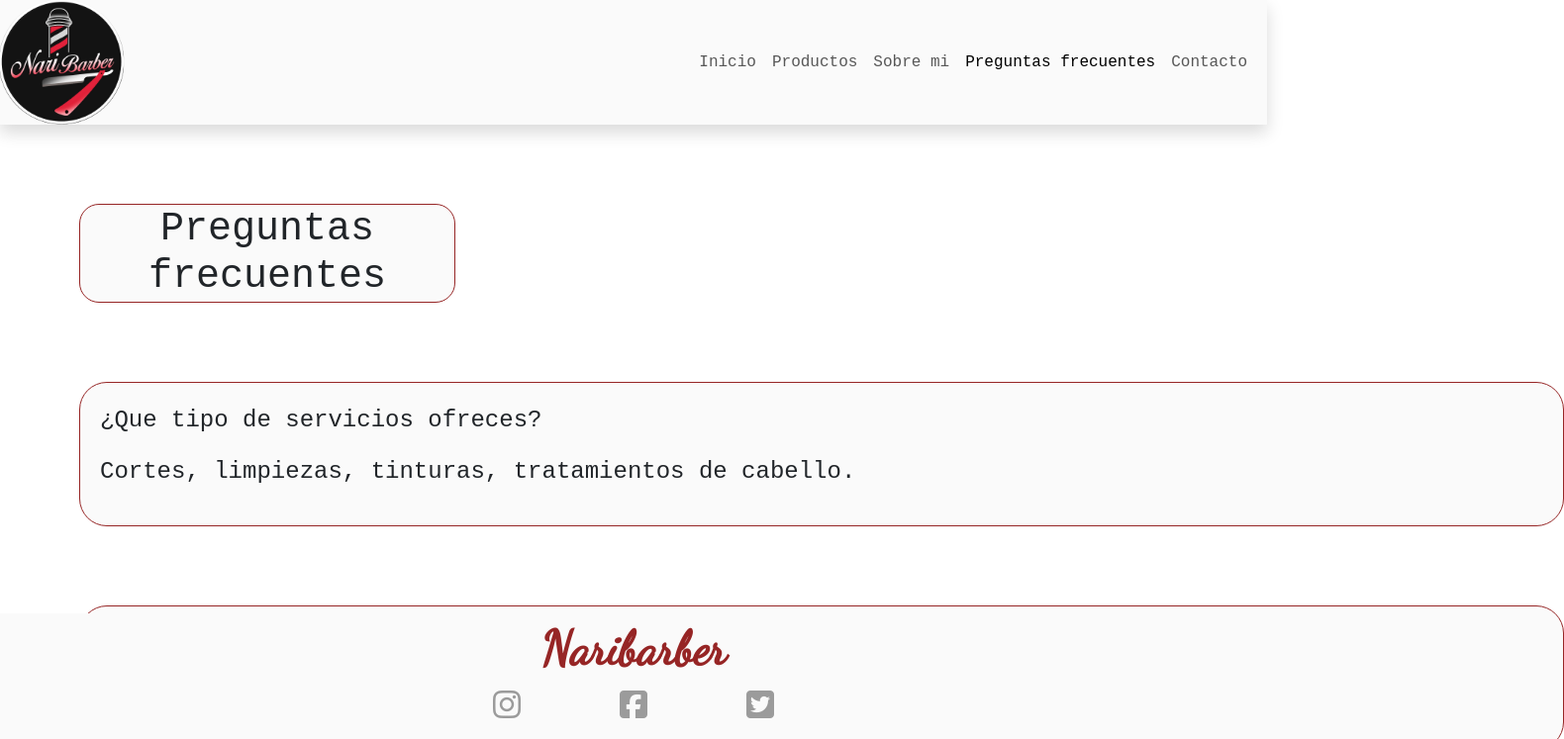
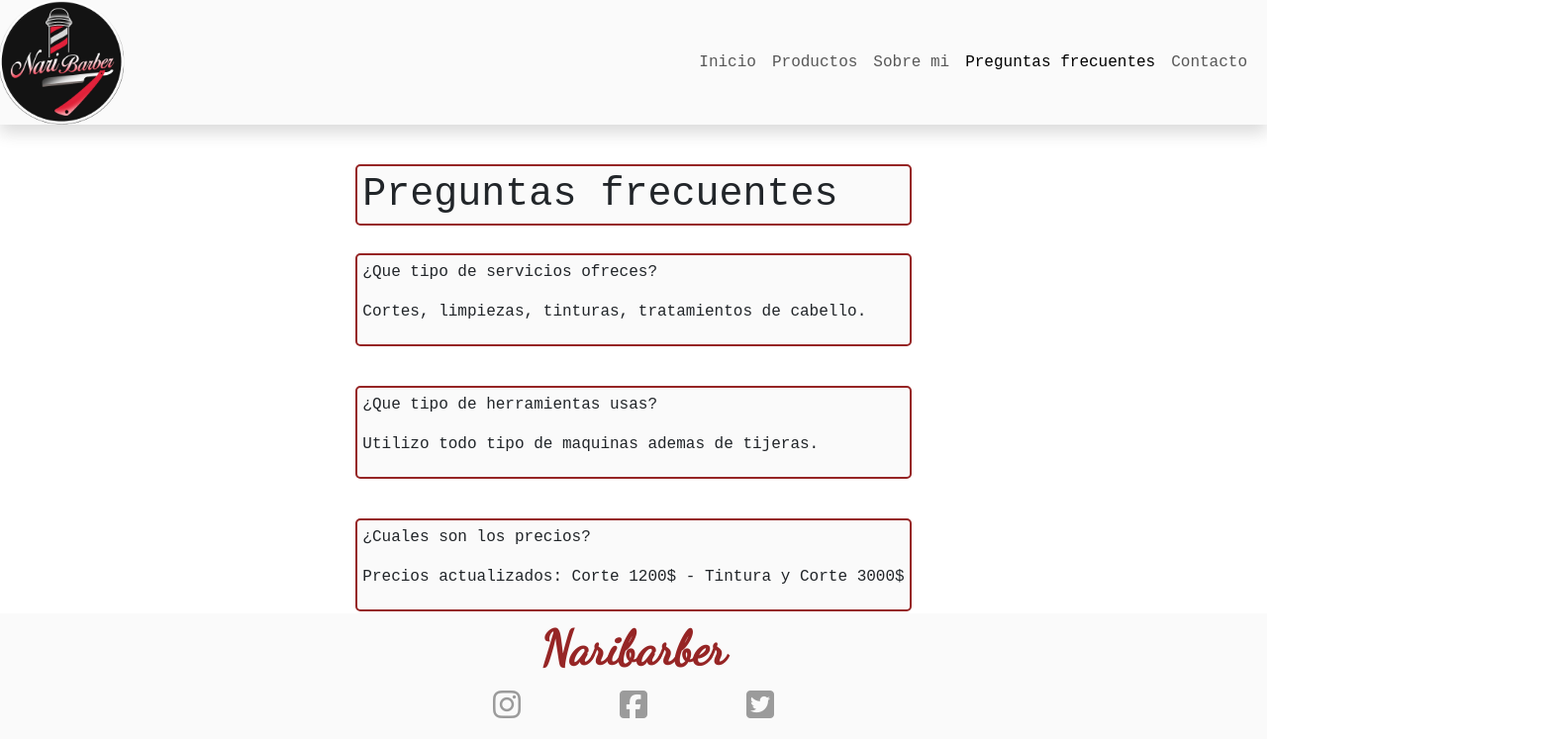
Before and after one commit to crisshnz/PreEntrega3-Hernandez, a website: page pages/faq.html in a window 1280 px wide. Shown: the top 747 px of the page at 99% size, 1580 px wide, since content can reach past the window. Drawn offline with nearby package versions, Linux system fonts and the light colour scheme; a web font is replaced by a local one.

Commit message:
añadiendo correcciones

```diff
--- a/pages/faq.html
+++ b/pages/faq.html
@@ -76,8 +76,9 @@
         </div>
       </nav>
     </header>
-    <main>
-      <h1 class="tittle-FAQ">Preguntas frecuentes</h1>
+    <main class="main-container-FAQ">
+      <div class="container-FAQ">
+        <h1>Preguntas frecuentes</h1>
         <div class="text-containers-FAQ">
           <p>¿Que tipo de servicios ofreces?</p>
           <p>Cortes, limpiezas, tinturas, tratamientos de cabello.</p>
@@ -89,6 +90,7 @@
         <div class="text-containers-FAQ">
           <p>¿Cuales son los precios?</p>
           <p>Precios actualizados: Corte 1200$ - Tintura y Corte 3000$</p>
+        </div>
       </div>
     </main>
     <footer>
--- a/scss/html/_faq.scss
+++ b/scss/html/_faq.scss
@@ -4,10 +4,35 @@
 
 /* FAQ STYLES */
 
-.tittle-FAQ {
-  @include FAQ-tittle;
+.main-container-FAQ {
+  width: 100%;
+  height: 70vh;
+  display: flex;
+  flex-direction: column;
+  align-items: center;
+  margin-top: 40px;
+  .container-FAQ {
+    h1 {
+      border: 2px $color-dos solid;
+      border-radius: 5px;
+      padding: 5px;
+      background-color: $color-uno;
+    }
+  }
+}
+
+.container-FAQ {
+  display: flex;
+  flex-direction: column;
+  justify-content: space-around;
 }
 
 .text-containers-FAQ {
-  @include FAQ-text-containers;
+  display: flex;
+  flex-direction: column;
+  margin: 20px 0;
+  padding: 5px;
+  border: 2px $color-dos solid;
+  border-radius: 5px;
+  background-color: $color-uno;
 }
--- a/scss/utilidades/_mixin.scss
+++ b/scss/utilidades/_mixin.scss
@@ -26,25 +26,13 @@
   background-color: $color-uno;
 }
 
-@mixin FAQ-tittle {
-  width: 380px;
-  height: 100px;
-  display: flex;
-  align-items: center;
-  text-align: center;
-  margin-left: 80px;
-  margin-top: 80px;
-  border: 1px solid #962525;
-  border-radius: 20px;
-  background-color: $color-uno;
+@mixin FAQ-main-container {
 }
 
 @mixin FAQ-text-containers {
-  width: 1500px;
-  margin: 80px;
-  padding: 20px;
+  width: 1200px;
   font-size: 1.5rem;
   background-color: $color-uno;
   border: 1px solid $color-dos;
-  border-radius: 28px;
+  gap: 200px;
 }
```
Also changed, not shown: pages/aboutUs.html (+1 -1 lines), pages/contact.html (+1 -0 lines), pages/products.html (+4 -0 lines), css/style.css. Lines whose indentation alone changed are shown as unchanged.
